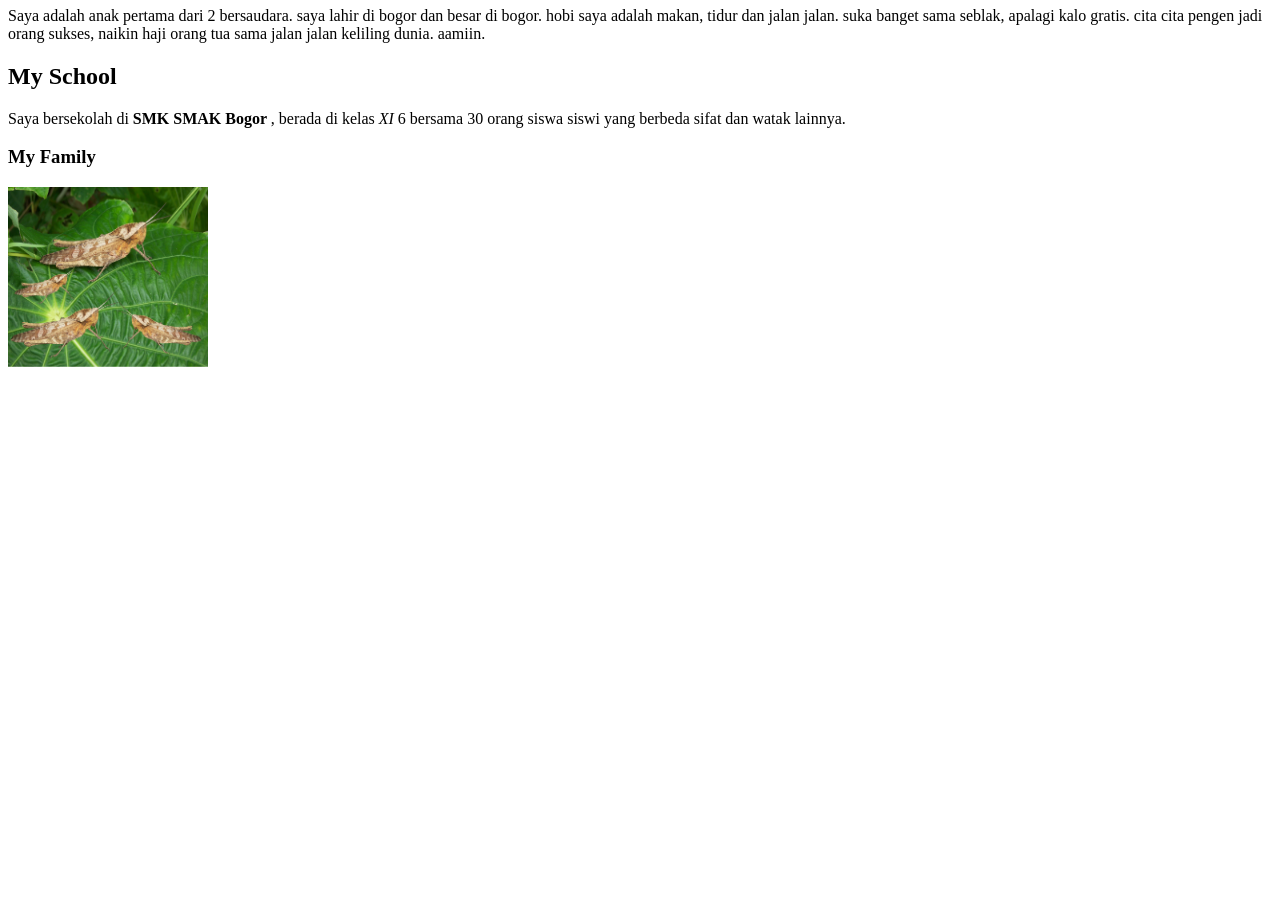
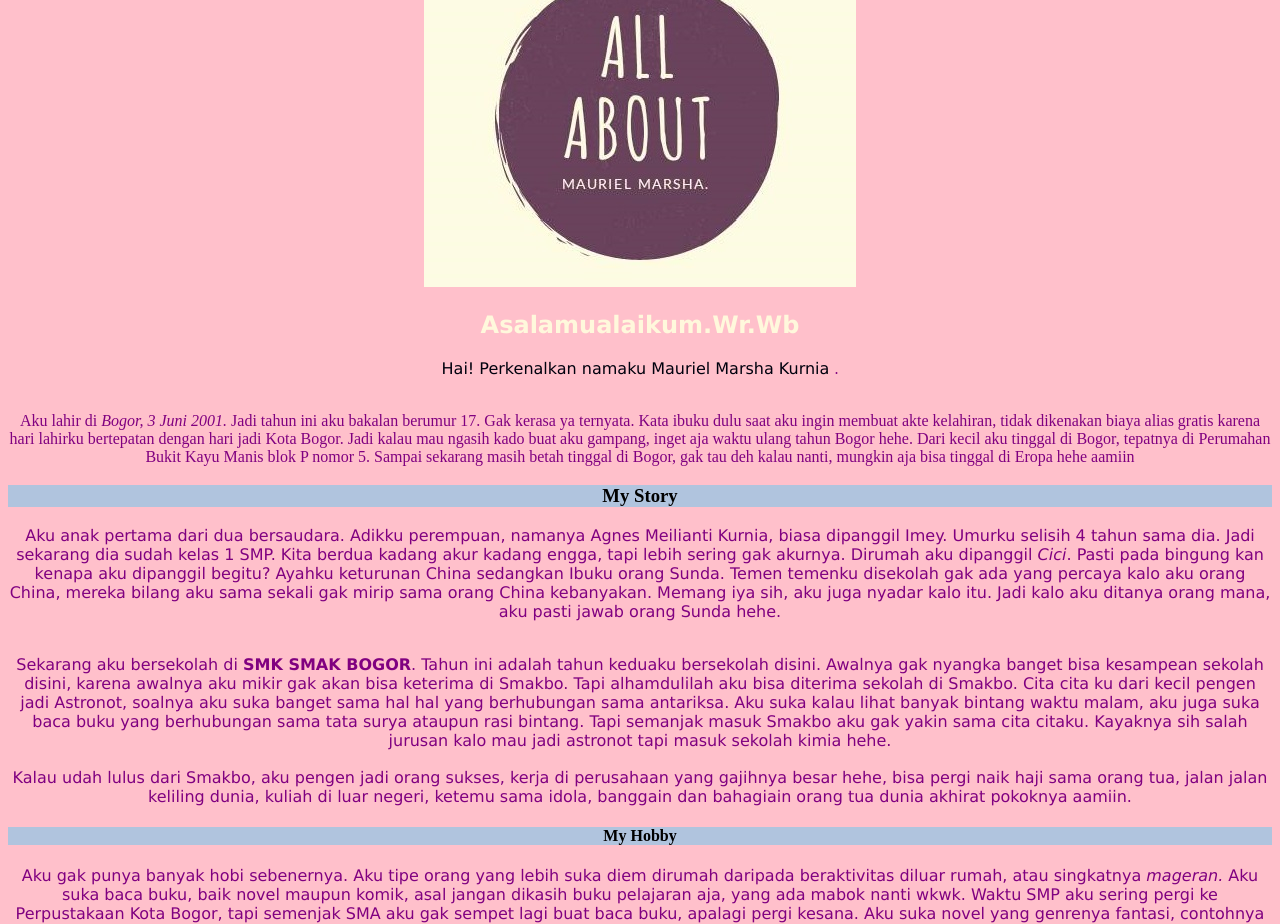
Before and after one commit to maurielmarsha/maurielmarsha, a plain HTML site: page index.html in a window 1280 px wide. Shown: the part 73-997 px from the top of the page. Before the commit the page ends 800 px from the top, so only its background shows below. Drawn offline with Linux system fonts and the light colour scheme.

Commit message:
Add files via upload

```diff
--- a/index.html
+++ b/index.html
@@ -1,14 +1,30 @@
 <!DOCTYPE html>
 <html>
 <head>
-	<title>Page Mauriel Marsha</title>
+<title>About Mauriel</title>
 </head>
-<body>
-    <h1>About Me</h1>
-    <P lang="id">Saya adalah anak pertama dari 2 bersaudara. saya lahir di bogor dan besar di bogor. hobi saya adalah makan, tidur dan jalan jalan. suka banget sama seblak, apalagi kalo gratis. cita cita pengen jadi orang sukses, naikin haji orang tua sama jalan jalan keliling dunia. aamiin.</P>
-    <h2>My School</h2>
-    Saya bersekolah di <strong> SMK SMAK Bogor </strong>, berada di kelas <em>XI</em> 6 bersama 30 orang siswa siswi yang berbeda sifat dan watak lainnya.
-    <h3>My Family</h3>
-    <img src="img/keluarga_belalang.png" alt="keluarga belalang" width="200" height="180">
+
+<body style="background-color:#FFC0CB;">
+	<font color="purple">
+
+<center>
+<h1></h1>
+<img src="mauriel1.jpg">
+<h2> <font face="verdana" color="FFF8DC">Asalamualaikum.Wr.Wb </font></h2>
+<p> <font face="verdana	" color="#purple">Hai! Perkenalkan namaku Mauriel Marsha Kurnia </font>.</p>
+<br>Aku lahir di <em> Bogor, 3 Juni 2001.</em> Jadi tahun ini aku bakalan berumur 17. Gak kerasa ya ternyata. Kata ibuku dulu saat aku ingin membuat akte kelahiran, tidak dikenakan biaya alias gratis karena hari lahirku bertepatan dengan hari jadi Kota Bogor. Jadi kalau mau ngasih kado buat aku gampang, inget aja waktu ulang tahun Bogor hehe. Dari kecil aku tinggal di Bogor, tepatnya di Perumahan Bukit Kayu Manis blok P nomor 5. Sampai sekarang masih betah tinggal di Bogor, gak tau deh kalau nanti, mungkin aja bisa tinggal di Eropa hehe aamiin </font></br>
+<h3 style="background-color:#B0C4DE;">My Story</h3>
+<p> <font face="verdana" color="purple">Aku anak pertama dari dua bersaudara. Adikku perempuan, namanya Agnes Meilianti Kurnia, biasa dipanggil Imey. Umurku selisih 4 tahun sama dia. Jadi sekarang dia sudah kelas 1 SMP. Kita berdua kadang akur kadang engga, tapi lebih sering gak akurnya. Dirumah aku dipanggil <em>Cici</em>. Pasti pada bingung kan kenapa aku dipanggil begitu? Ayahku keturunan China sedangkan Ibuku orang Sunda. Temen temenku disekolah gak ada yang percaya kalo aku orang China, mereka bilang aku sama sekali gak mirip sama orang China kebanyakan. Memang iya sih, aku juga nyadar kalo itu. Jadi kalo aku ditanya orang mana, aku pasti jawab orang Sunda hehe. </font> </p>
+<br> <font face="verdana" color="purple">Sekarang aku bersekolah di <b>SMK SMAK BOGOR</b>. Tahun ini adalah tahun keduaku bersekolah disini. Awalnya gak nyangka banget bisa kesampean sekolah disini, karena awalnya aku mikir gak akan bisa keterima di Smakbo. Tapi alhamdulilah aku bisa diterima sekolah di Smakbo. Cita cita ku dari kecil pengen jadi Astronot, soalnya aku suka banget sama hal hal yang berhubungan sama antariksa. Aku suka kalau lihat banyak bintang waktu malam, aku juga suka baca buku yang berhubungan sama tata surya ataupun rasi bintang. Tapi semanjak masuk Smakbo aku gak yakin sama cita citaku. Kayaknya sih salah jurusan kalo mau jadi astronot tapi masuk sekolah kimia hehe.</font> </br>
+<br> <font face="verdana" color="purple">Kalau udah lulus dari Smakbo, aku pengen jadi orang sukses, kerja di perusahaan yang gajihnya besar hehe, bisa pergi naik haji sama orang tua, jalan jalan keliling dunia, kuliah di luar negeri, ketemu sama idola, banggain dan bahagiain orang tua dunia akhirat pokoknya aamiin.</font> </br>
+<h4 style="background-color:#B0C4DE;">My Hobby</h4>
+<p> <font face="verdana" color="purple">Aku gak punya banyak hobi sebenernya. Aku tipe orang yang lebih suka diem dirumah daripada beraktivitas diluar rumah, atau singkatnya <em>mageran.</em>
+Aku suka baca buku, baik novel maupun komik, asal jangan dikasih buku pelajaran aja, yang ada mabok nanti wkwk. Waktu SMP aku sering pergi ke Perpustakaan Kota Bogor, tapi semenjak SMA aku gak sempet lagi buat baca buku, apalagi pergi kesana. Aku suka novel yang genrenya fantasi, contohnya Maze Runner. Kalau komik, aku suka banget sama Detective Conan karya Aoyama Gosho. Itu tuh kayak komik yang paling bagus yang pernah aku baca wkwkwk, ceritanya juga seru banget pokoknya. Aku juga suka komik Dan Detective School, gak kalah keren dari Conan. Selain baca, aku juga suka nonton film. Nonton drama korea sih lebih tepatnya hehe. Kalau olahraga, aku suka berenang. Aku juga suka jalan jalan ke tempat tempat yang bagus dan menarik. Aku juga suka makan. Makanan favorit aku seblak, ketoprak sama coklat. Itu tuh enak banget, apalagi kalo gratis hehe.</font></p>
+<br> <font face="verdana" color="purple">Mungkin sekian dulu yang bisa aku ceritakan, kapan kapan aku sambung lagi. Terimakasih banyak.</br>
+<br>Wassalamualaikum Wr.Wb.</font></br>
+
+<img src="html/mauriel2.jpg">
+<img src="html/mauriel3.jpg">
+
 </body>
 </html>
```
Also changed, not shown: mauriel1.jpg (added), 6 other files.
